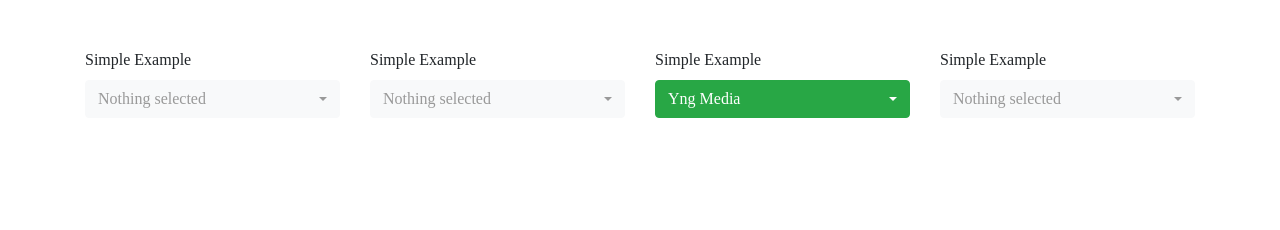
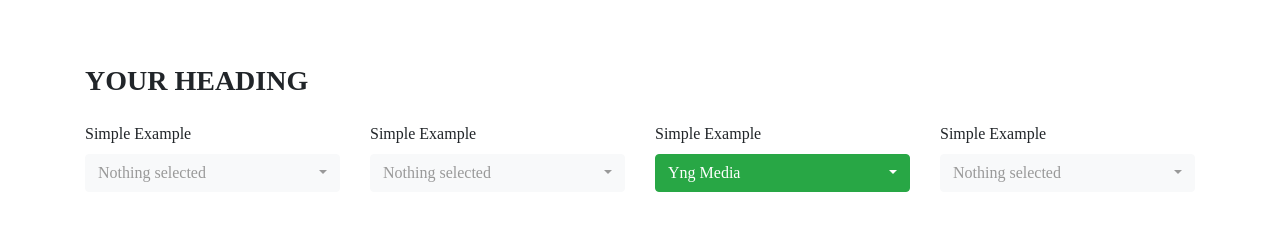
Before and after one commit to kailashchaudhary02/git-command, a plain HTML site: page index.html in a window 1280 px wide. Drawn offline with Linux system fonts and the light colour scheme; a web font is replaced by a local one.

Commit message:
Heading Added Successfully

```diff
--- a/index.html
+++ b/index.html
@@ -15,7 +15,10 @@
 <body>
 
 
+
     <div class="container mt-5">
+        <h3 class="py-3 text-black text-uppercase"><strong>Your Heading</strong></h3>
+
         <div class="row">
             <div class="col-sm-6 col-md-3 form-group">
                 <label>Simple Example</label>
```
